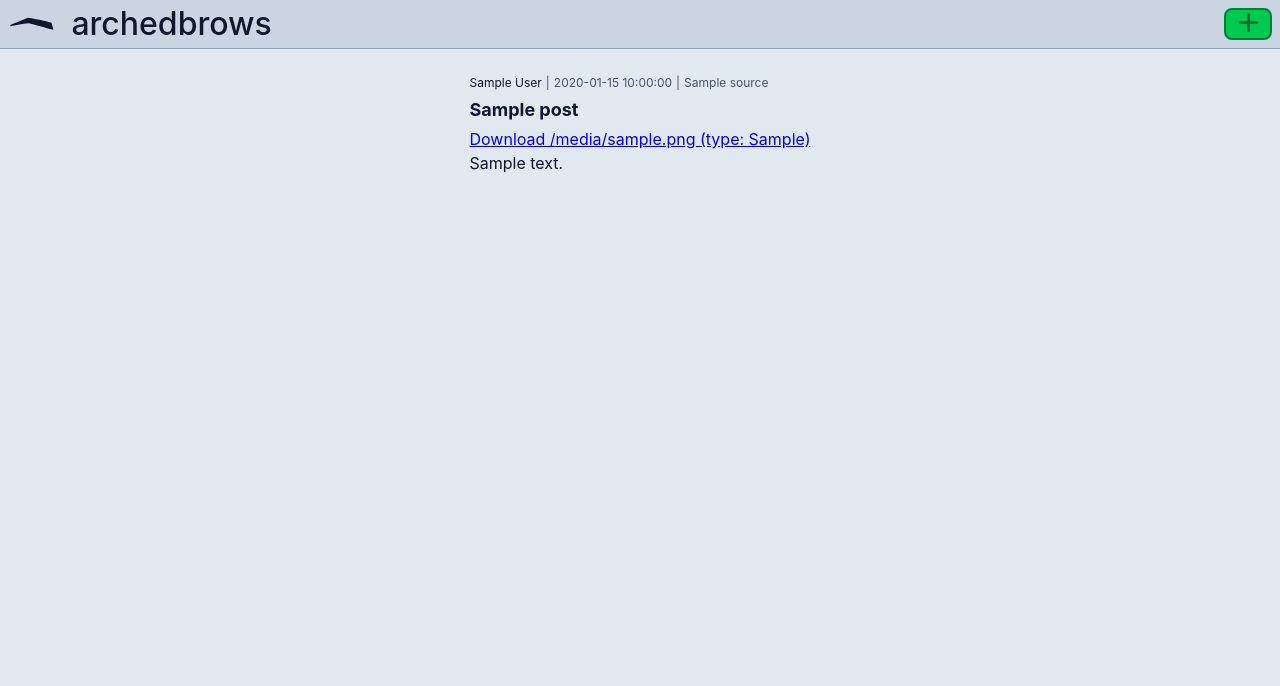
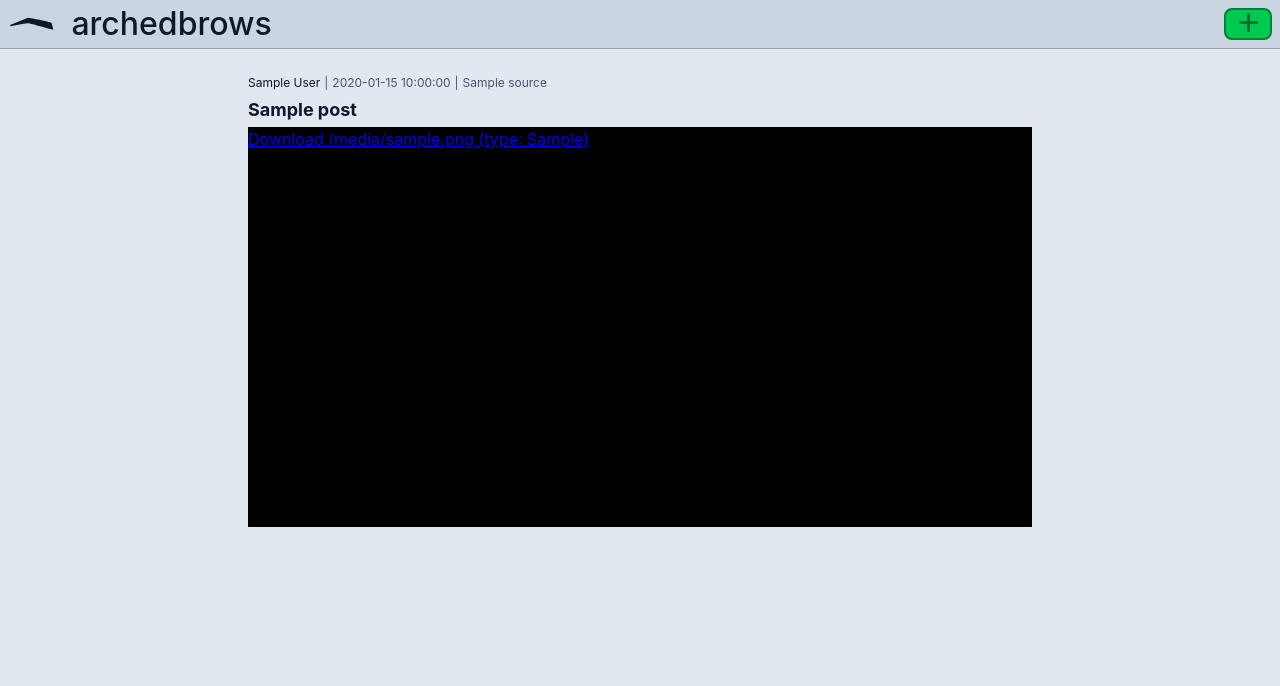
Before and after one commit to thcrt/archedbrows, a Python web app: template src/archedbrows/templates/index.html.jinja in a window 1280 px wide. Shown: the top 686 px of the page. Run offline with Jinja, Linux system fonts and the light colour scheme; the template is opened without the code that fills it: most values are stand-ins (such as "Sample title", 1, 10 or a date in 2020).

Commit message:
Improve presentation of post media

```diff
--- a/src/archedbrows/__init__.py
+++ b/src/archedbrows/__init__.py
@@ -28,7 +28,9 @@ def create_app() -> f.Flask:
     @app.get("/media/<int:media_id>")
     def show_media(media_id: int) -> Response:
         media = db.get_or_404(Media, media_id)
-        return f.send_file(io.BytesIO(media.data), mimetype=media.mime_type)
+        return f.send_file(
+            io.BytesIO(media.data), mimetype=media.mime_type, download_name=media.filename
+        )
 
     @app.post("/add")
     def add() -> Response:
--- a/src/archedbrows/static/style.css
+++ b/src/archedbrows/static/style.css
@@ -261,20 +261,55 @@ article {
     flex-direction: column;
     gap: 0.25rem;
     position: relative;
-    max-width: 75rem;
-
+    width: 50rem;
 
     &.listed-post {
-        max-width: 50rem;
-
         &:hover {
             background-color: var(--theme-color-bg-alt);
             box-shadow: 0 0 0 1px var(--theme-color-bg-alt-2);
+        }
+
+        .content:has(.post-media) {
+            min-height: 10rem;
+            height: 25rem;
+            overflow: hidden;
+            position: relative;
+
+            .blur-bg {
+                position: absolute;
+                left: 0;
+                right: 0;
+                top: 0;
+                bottom: 0;
+
+                background-color: black;
+                background-repeat: no-repeat;
+                background-position: center;
+                background-size: contain;
+                transform: scale(1.8);
+                filter: blur(15px);
+              }
+
+            .post-media {
+                position: absolute;
+                inset: 0;
+                max-width: 100%;
+                max-height: 100%;
+                margin: auto;
+            }
         }
     }
 
     &.single-post {
         margin-block: 1rem;
+
+        .content {
+            display: flex;
+            flex-direction: column;
+            gap: 1rem;
+            margin-block: 1rem;
+            width: 100%;
+        }
     }
 
     .meta {
@@ -314,6 +349,7 @@ article {
 
     h2 {
         font-size: 1rem;
+        text-wrap: inherit;
 
         @media (width > 800px) {
             font-size: 1.125rem;
@@ -334,7 +370,4 @@ article {
         }
     }
 
-    .content > .post-media {
-        width: 100%;
-    }
 }
--- a/src/archedbrows/templates/_media.html.jinja
+++ b/src/archedbrows/templates/_media.html.jinja
@@ -21,7 +21,7 @@
         </audio>
 
     {% else %}
-        <a href="{{ media_url }}">
+        <a class="post-media" href="{{ media_url }}">
             Download {{ media_object.filename }} (type: {{ media_object.mime_type }})
         </a>
 
--- a/src/archedbrows/templates/index.html.jinja
+++ b/src/archedbrows/templates/index.html.jinja
@@ -17,6 +17,7 @@
             </h2>
             <div class="content">
                 {% if post.media %}
+                    <div class="blur-bg" style="background-image: url('{{ url_for('show_media', media_id=post.media[0].id) }}');"></div>
                     {{ media(post.media[0]) }}
                 {% endif %}
                 {% if post.text %}
```
